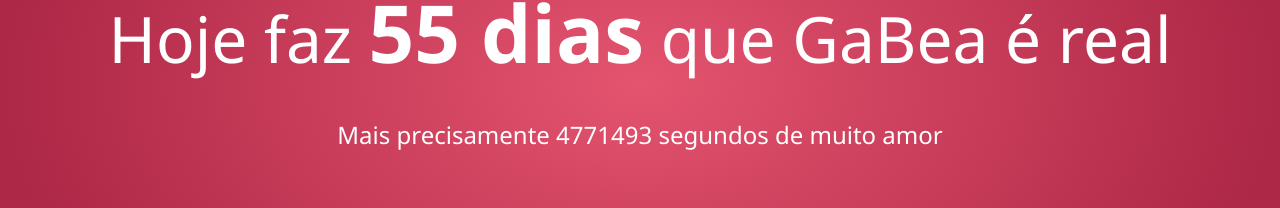
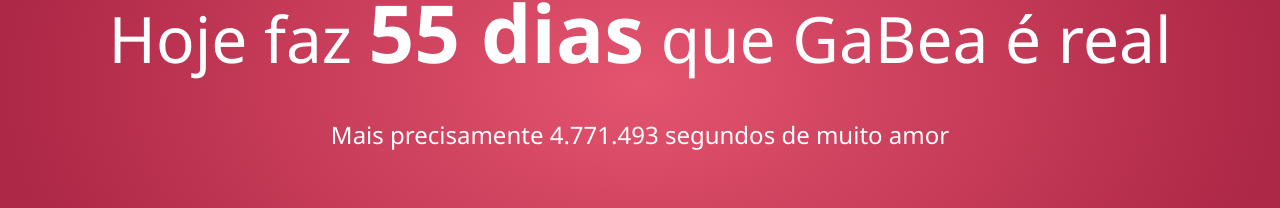
Before and after one commit to gab618/gabea-today, a React (Create React App) app: page / in a window 1280 px wide. Shown: the part 317-525 px from the top of the page. Built offline with nearby package versions, Linux system fonts and the light colour scheme.

Commit message:
format seconds

```diff
--- a/src/components/Main/index.js
+++ b/src/components/Main/index.js
@@ -39,7 +39,11 @@ function Main() {
           <span>Hoje faz </span> <strong>{days} dias</strong>
           <span> que GaBea é real</span>
         </h1>
-        <h2>Mais precisamente {seconds} segundos de muito amor</h2>
+        <h2>
+          Mais precisamente{' '}
+          {Intl.NumberFormat('pt-BR', { style: 'decimal' }).format(seconds)}{' '}
+          segundos de muito amor
+        </h2>
       </Content>
       <Footer>
         <p>
```
